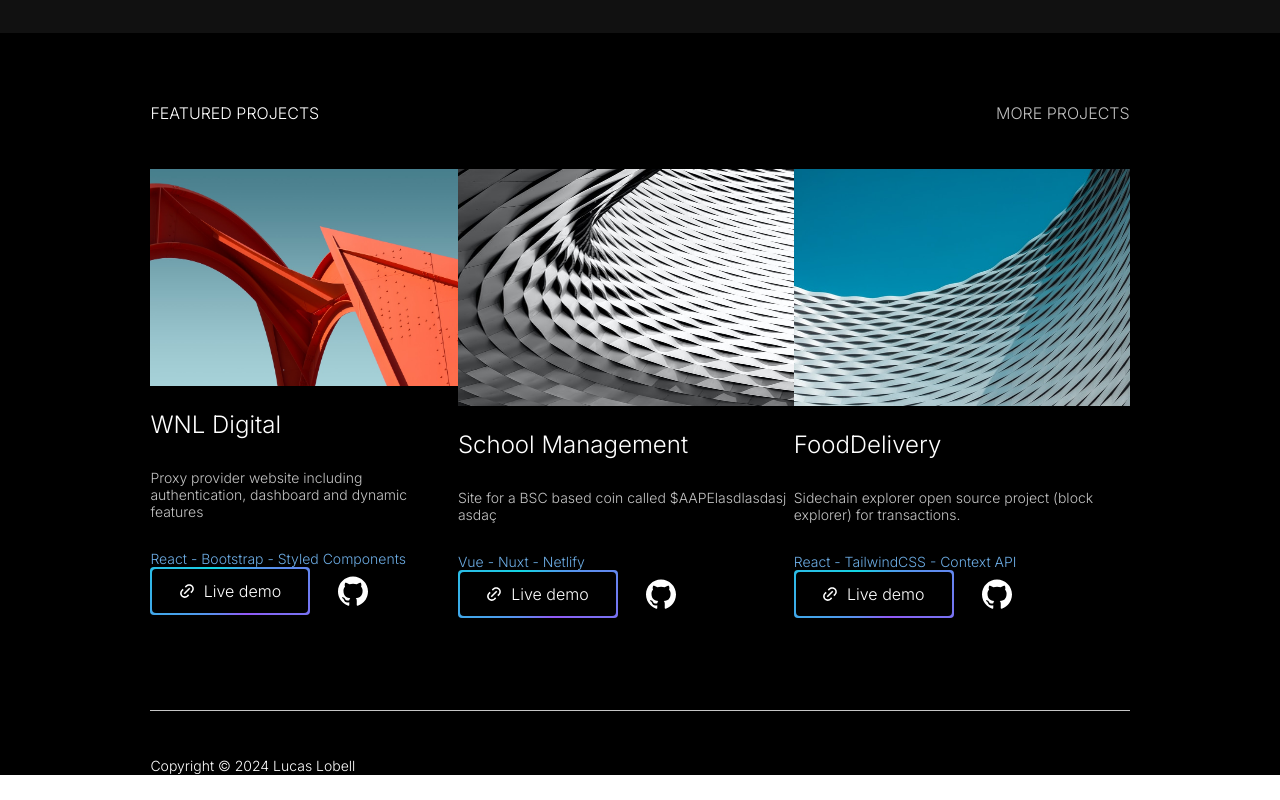
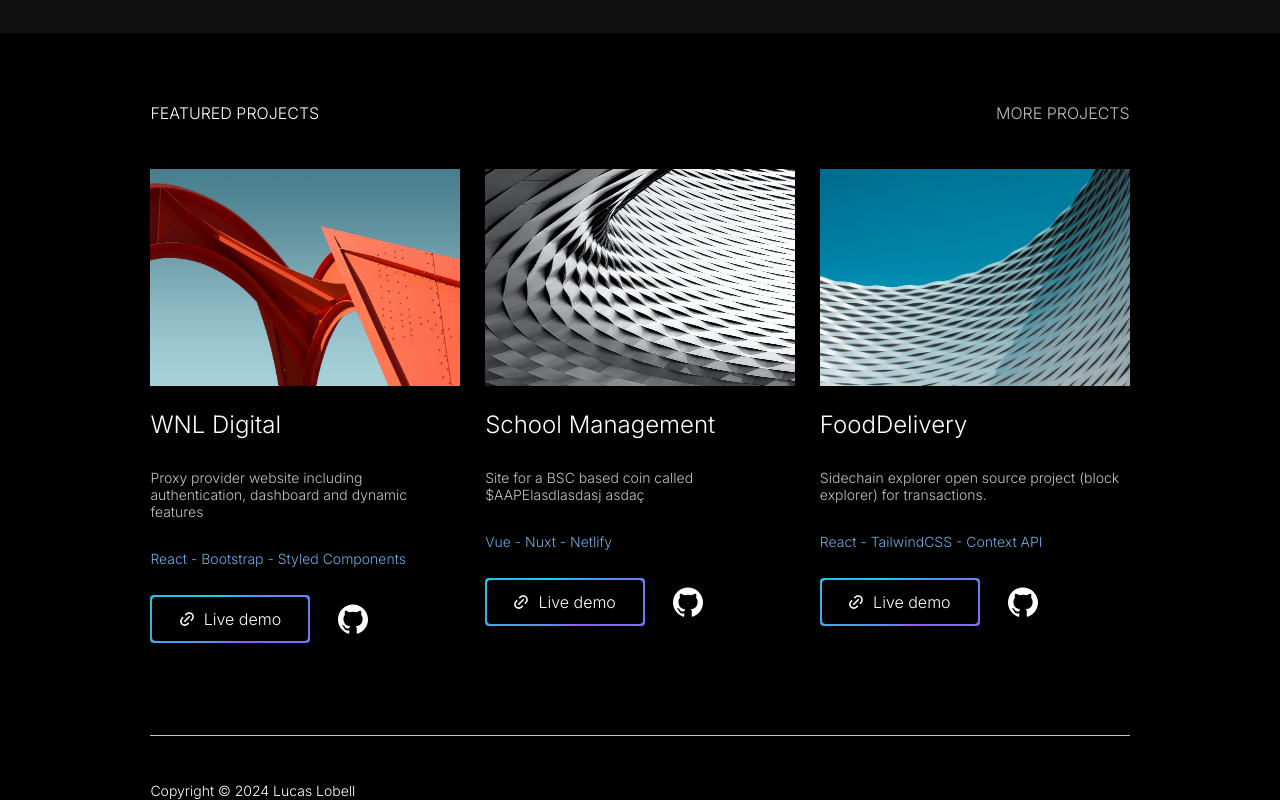
Before and after one commit to LucasLobell/port, a Next.js app: page / in a window 1280 px wide. Shown: the part 672-1472 px from the top of the page. Before the commit the page ends 1447 px from the top, so only its background shows below. Built offline with nearby package versions, Linux system fonts and the light colour scheme.

Commit message:
more tailwind

```diff
--- a/components/ui/FeaturedProjects.tsx
+++ b/components/ui/FeaturedProjects.tsx
@@ -4,10 +4,10 @@ import React from "react";
 
 const FeaturedProjects = () => {
   return (
-    <div className="flex flex-col md:flex-row justify-between mt-[30px] md:mt-[36px] lg:mt-[40px] xl:mt-[46px] 2xl:mt-[51px]">
+    <div className="flex flex-col md:flex-row justify-between mt-[30px] md:mt-[36px] lg:mt-[40px] xl:mt-[46px] 2xl:mt-[51px] gap-[45px] md::gap-[10px] xl:gap-[25px]">
       <div className="md:w-[260px] lg:w-[290px] xl:w-[315px] 2xl:w-[344px]">
         <Image
-          className="flex md:w-[200px] md:h-[138px] lg:w-[250px] lg:h-[172px] xl:w-[315px] xl:h-[217px] 2xl:w-[344px] 2xl:h-[237px]"
+          className="flex w-full 2xs:h-[225px] xs:h-[250px] sm:h-[275px] md:w-[200px] md:h-[138px] lg:w-[250px] lg:h-[172px] xl:w-[315px] xl:h-[217px] 2xl:w-[344px] 2xl:h-[237px]"
           src="/white.png"
           alt=""
           width={344}
@@ -24,7 +24,7 @@ const FeaturedProjects = () => {
               React - Bootstrap - Styled Components
             </span>
           </div>
-          <div className="2xl:mt-[30px] text-white font-inter w-[221px] flex flex-row justify-between items-center">
+          <div className="text-white font-inter w-[221px] flex flex-row justify-between items-center mt-[20px] sm:mt-[22px] md:mt-[25px] xl:mt-[28px] 2xl:mt-[30px]">
             <button className="relative inline-flex w-[125px] h-[35px] sm:w-[130px] sm:h-[38px] md:w-[145px] md:h-[45px] lg:w-[160px] lg:h-[48px] 2xl:w-[165px] 2xl:h-[55px] overflow-hidden rounded p-[2px] focus:outline-none focus:ring-1 focus:ring-slate-400 focus:ring-offset-1 focus:ring-offset-slate-50">
               <span className="absolute inset-[-1000%] animate-[spin_5s_linear_infinite] bg-[conic-gradient(from_90deg_at_50%_50%,#9358F7_0%,#10D7E2_50%,#9358F7_100%)]" />
               <div className="inline-flex h-full w-full cursor-pointer items-center justify-center rounded bg-black backdrop-blur-3xl">
@@ -50,9 +50,9 @@ const FeaturedProjects = () => {
           </div>
         </div>
       </div>
-      <div className="w-[344px]">
+      <div className="md:w-[260px] lg:w-[290px] xl:w-[315px] 2xl:w-[344px]">
         <Image
-          className="flex w-[344px] h-[237px]"
+          className="flex w-full 2xs:h-[225px] xs:h-[250px] sm:h-[275px] md:w-[200px] md:h-[138px] lg:w-[250px] lg:h-[172px] xl:w-[315px] xl:h-[217px] 2xl:w-[344px] 2xl:h-[237px]"
           src="/red.png"
           alt=""
           width={344}
@@ -68,7 +68,7 @@ const FeaturedProjects = () => {
               Vue - Nuxt - Netlify
             </span>
           </div>
-          <div className="2xl:mt-[30px] text-white font-inter w-[221px] flex flex-row justify-between items-center">
+          <div className="text-white font-inter w-[221px] flex flex-row justify-between items-center mt-[20px] sm:mt-[22px] md:mt-[25px] xl:mt-[28px] 2xl:mt-[30px]">
             <button className="relative inline-flex w-[125px] h-[35px] sm:w-[130px] sm:h-[38px] md:w-[145px] md:h-[45px] lg:w-[160px] lg:h-[48px] 2xl:w-[165px] 2xl:h-[55px] overflow-hidden rounded p-[2px] focus:outline-none focus:ring-1 focus:ring-slate-400 focus:ring-offset-1 focus:ring-offset-slate-50">
               <span className="absolute inset-[-1000%] animate-[spin_5s_linear_infinite] bg-[conic-gradient(from_90deg_at_50%_50%,#9358F7_0%,#10D7E2_50%,#9358F7_100%)]" />
               <div className="inline-flex h-full w-full cursor-pointer items-center justify-center rounded bg-black backdrop-blur-3xl">
@@ -94,9 +94,9 @@ const FeaturedProjects = () => {
           </div>
         </div>
       </div>
-      <div className="w-[344px]">
+      <div className="md:w-[260px] lg:w-[290px] xl:w-[315px] 2xl:w-[344px]">
         <Image
-          className="flex w-[344px] h-[237px]"
+          className="flex w-full 2xs:h-[225px] xs:h-[250px] sm:h-[275px] md:w-[200px] md:h-[138px] lg:w-[250px] lg:h-[172px] xl:w-[315px] xl:h-[217px] 2xl:w-[344px] 2xl:h-[237px]"
           src="/blue.png"
           alt=""
           width={344}
@@ -113,7 +113,7 @@ const FeaturedProjects = () => {
               React - TailwindCSS - Context API
             </span>
           </div>
-          <div className="2xl:mt-[30px] text-white font-inter w-[221px] flex flex-row justify-between items-center">
+          <div className="text-white font-inter w-[221px] flex flex-row justify-between items-center mt-[20px] sm:mt-[22px] md:mt-[25px] xl:mt-[28px] 2xl:mt-[30px]">
             <button className="relative inline-flex w-[125px] h-[35px] sm:w-[130px] sm:h-[38px] md:w-[145px] md:h-[45px] lg:w-[160px] lg:h-[48px] 2xl:w-[165px] 2xl:h-[55px] overflow-hidden rounded p-[2px] focus:outline-none focus:ring-1 focus:ring-slate-400 focus:ring-offset-1 focus:ring-offset-slate-50">
               <span className="absolute inset-[-1000%] animate-[spin_5s_linear_infinite] bg-[conic-gradient(from_90deg_at_50%_50%,#9358F7_0%,#10D7E2_50%,#9358F7_100%)]" />
               <div className="inline-flex h-full w-full cursor-pointer items-center justify-center rounded bg-black backdrop-blur-3xl">
```
